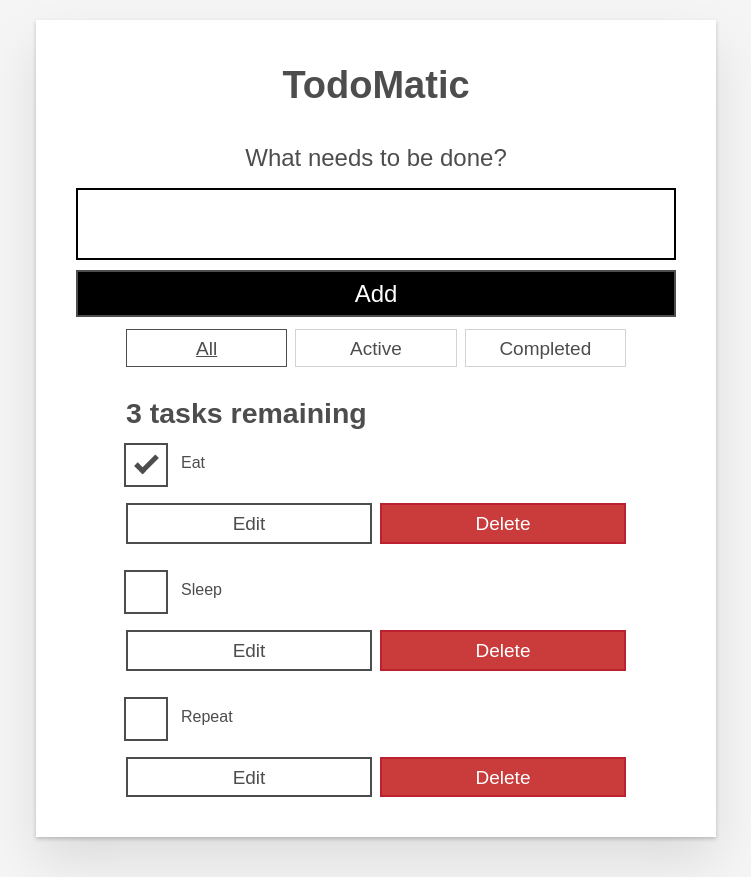
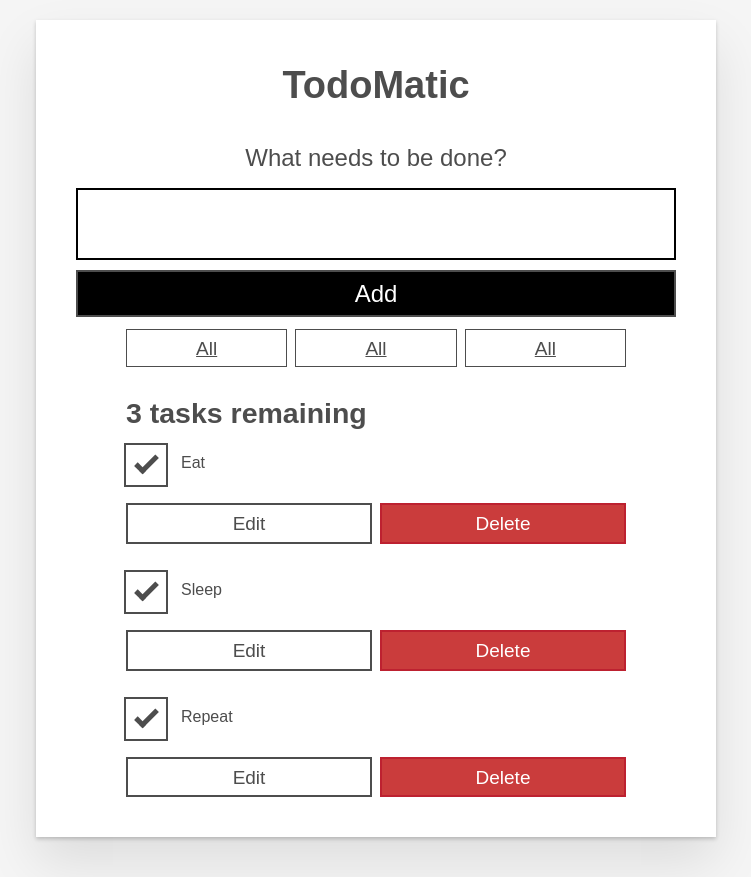
Before and after one commit to Abhi-Wan/todo-react-starter, a React (Vite) app: page / in a window 1280 px wide. Shown: the whole page, without its empty margins (264-1015 px from the left). Built offline with nearby package versions, Linux system fonts and the light colour scheme.

Commit message:
Component-ification of list, form, and filter button elements

```diff
--- a/src/App.jsx
+++ b/src/App.jsx
@@ -1,94 +1,32 @@
+import Form from "./components/Form";
+import FilterButton from "./components/FilterButton";
+import Todo from "./components/Todo";
+
 function App(props) {
+  const taskList = props.tasks?.map((task) => (
+    <Todo
+      id={task.id}
+      name={task.name}
+      completed={task.completed}
+      key={task.id}
+    />
+  ));
+
   return (
     <div className="todoapp stack-large">
       <h1>TodoMatic</h1>
-      <form>
-        <h2 className="label-wrapper">
-          <label htmlFor="new-todo-input" className="label__lg">
-            What needs to be done?
-          </label>
-        </h2>
-        <input
-          type="text"
-          id="new-todo-input"
-          className="input input__lg"
-          name="text"
-          autoComplete="off"
-        />
-        <button type="submit" className="btn btn__primary btn__lg">
-          Add
-        </button>
-      </form>
+      <Form />
       <div className="filters btn-group stack-exception">
-        <button type="button" className="btn toggle-btn" aria-pressed="true">
-          <span className="visually-hidden">Show </span>
-          <span>all</span>
-          <span className="visually-hidden"> tasks</span>
-        </button>
-        <button type="button" className="btn toggle-btn" aria-pressed="false">
-          <span className="visually-hidden">Show </span>
-          <span>Active</span>
-          <span className="visually-hidden"> tasks</span>
-        </button>
-        <button type="button" className="btn toggle-btn" aria-pressed="false">
-          <span className="visually-hidden">Show </span>
-          <span>Completed</span>
-          <span className="visually-hidden"> tasks</span>
-        </button>
+        <FilterButton />
+        <FilterButton />
+        <FilterButton />
       </div>
       <h2 id="list-heading">3 tasks remaining</h2>
       <ul
         role="list"
         className="todo-list stack-large stack-exception"
         aria-labelledby="list-heading">
-        <li className="todo stack-small">
-          <div className="c-cb">
-            <input id="todo-0" type="checkbox" defaultChecked />
-            <label className="todo-label" htmlFor="todo-0">
-              Eat
-            </label>
-          </div>
-          <div className="btn-group">
-            <button type="button" className="btn">
-              Edit <span className="visually-hidden">Eat</span>
-            </button>
-            <button type="button" className="btn btn__danger">
-              Delete <span className="visually-hidden">Eat</span>
-            </button>
-          </div>
-        </li>
-        <li className="todo stack-small">
-          <div className="c-cb">
-            <input id="todo-1" type="checkbox" />
-            <label className="todo-label" htmlFor="todo-1">
-              Sleep
-            </label>
-          </div>
-          <div className="btn-group">
-            <button type="button" className="btn">
-              Edit <span className="visually-hidden">Sleep</span>
-            </button>
-            <button type="button" className="btn btn__danger">
-              Delete <span className="visually-hidden">Sleep</span>
-            </button>
-          </div>
-        </li>
-        <li className="todo stack-small">
-          <div className="c-cb">
-            <input id="todo-2" type="checkbox" />
-            <label className="todo-label" htmlFor="todo-2">
-              Repeat
-            </label>
-          </div>
-          <div className="btn-group">
-            <button type="button" className="btn">
-              Edit <span className="visually-hidden">Repeat</span>
-            </button>
-            <button type="button" className="btn btn__danger">
-              Delete <span className="visually-hidden">Repeat</span>
-            </button>
-          </div>
-        </li>
+        {taskList}
       </ul>
     </div>
   );
--- /dev/null
+++ b/src/components/FilterButton.jsx
@@ -0,0 +1,11 @@
+function FilterButton() {
+  return (
+    <button type="button" className="btn toggle-btn" aria-pressed="true">
+      <span className="visually-hidden">Show </span>
+      <span>all</span>
+      <span className="visually-hidden"> tasks</span>
+    </button>
+  );
+}
+
+export default FilterButton;
--- /dev/null
+++ b/src/components/Form.jsx
@@ -0,0 +1,27 @@
+function Form() {
+  function handleSubmit(event) {
+    event.preventDefault();
+    alert("Hello, world");
+  }
+  return (
+    <form onSubmit={handleSubmit}>
+      <h2 className="label-wrapper">
+        <label htmlFor="new-todo-input" className="label__lg">
+            What needs to be done?
+        </label>
+      </h2>
+      <input
+        type="text"
+        id="new-todo-input"
+        className="input input__lg"
+        name="text"
+        autoComplete="off"
+      />
+        <button type="submit" className="btn btn__primary btn__lg">
+          Add
+        </button>
+      </form>
+  );
+}
+
+export default Form;
--- /dev/null
+++ b/src/components/Todo.jsx
@@ -0,0 +1,22 @@
+function Todo(props) {
+  return (
+    <li className="todo stack-small">
+      <div className="c-cb">
+        <input id={props.id} type="checkbox" defaultChecked={props.completed} />
+        <label className="todo-label" htmlFor={props.id}>
+          {props.name}
+        </label>
+      </div>
+      <div className="btn-group">
+        <button type="button" className="btn">
+          Edit <span className="visually-hidden">Eat</span>
+        </button>
+        <button type="button" className="btn btn__danger">
+          Delete <span className="visually-hidden">Eat</span>
+        </button>
+      </div>
+    </li>
+  )
+}
+
+export default Todo;
--- a/src/main.jsx
+++ b/src/main.jsx
@@ -3,8 +3,14 @@
 import './index.css'
 import App from './App.jsx'
 
+const DATA = [
+  { id: "todo-0", name: "Eat", completed: true},
+  { id: "todo-1", name: "Sleep", completed: true},
+  { id: "todo-2", name: "Repeat", completed: true}
+];
+
 createRoot(document.getElementById('root')).render(
   <StrictMode>
-    <App subject="Abhinav" greeting="Welcome to your app!"/>
+    <App tasks={DATA} />
   </StrictMode>,
 )
```
